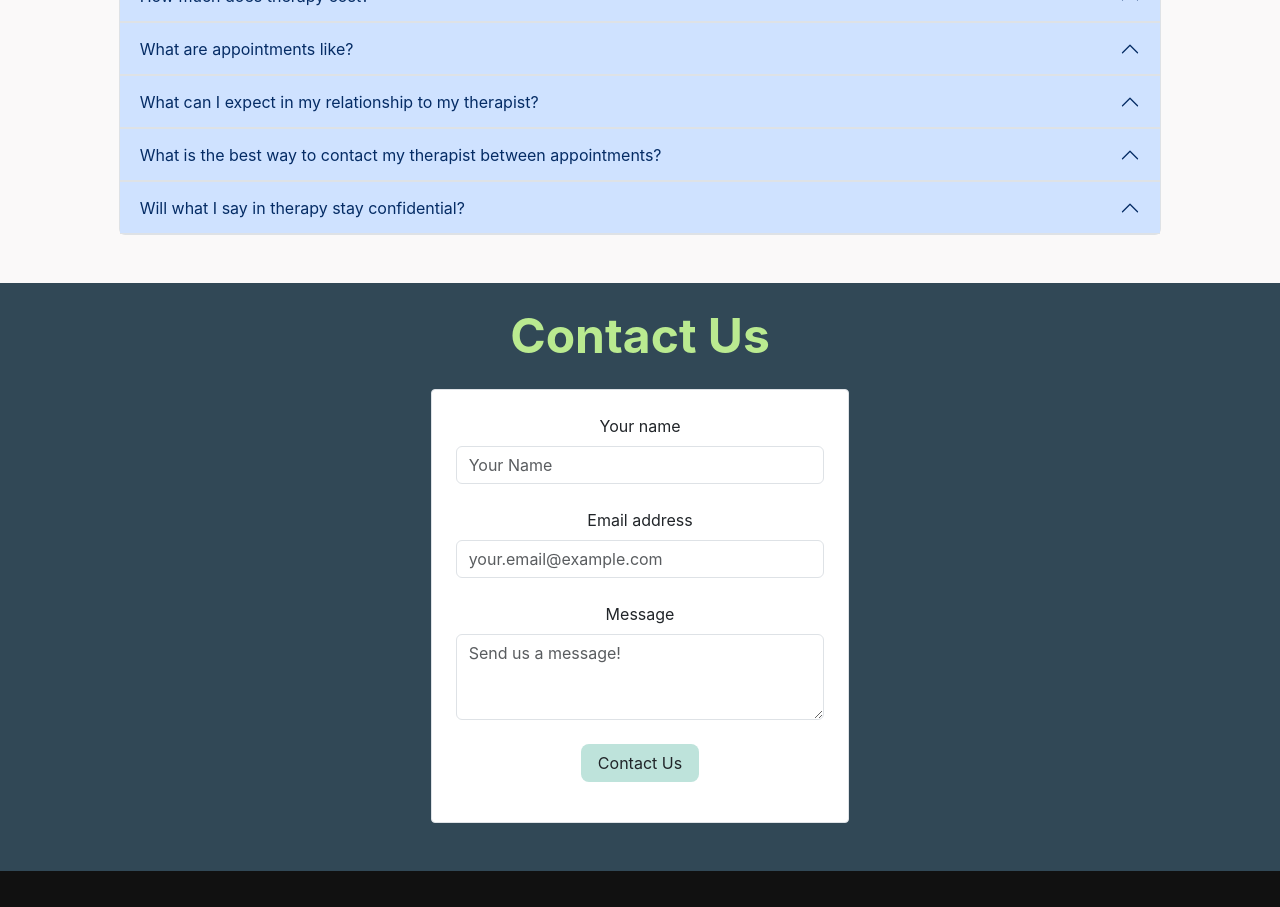
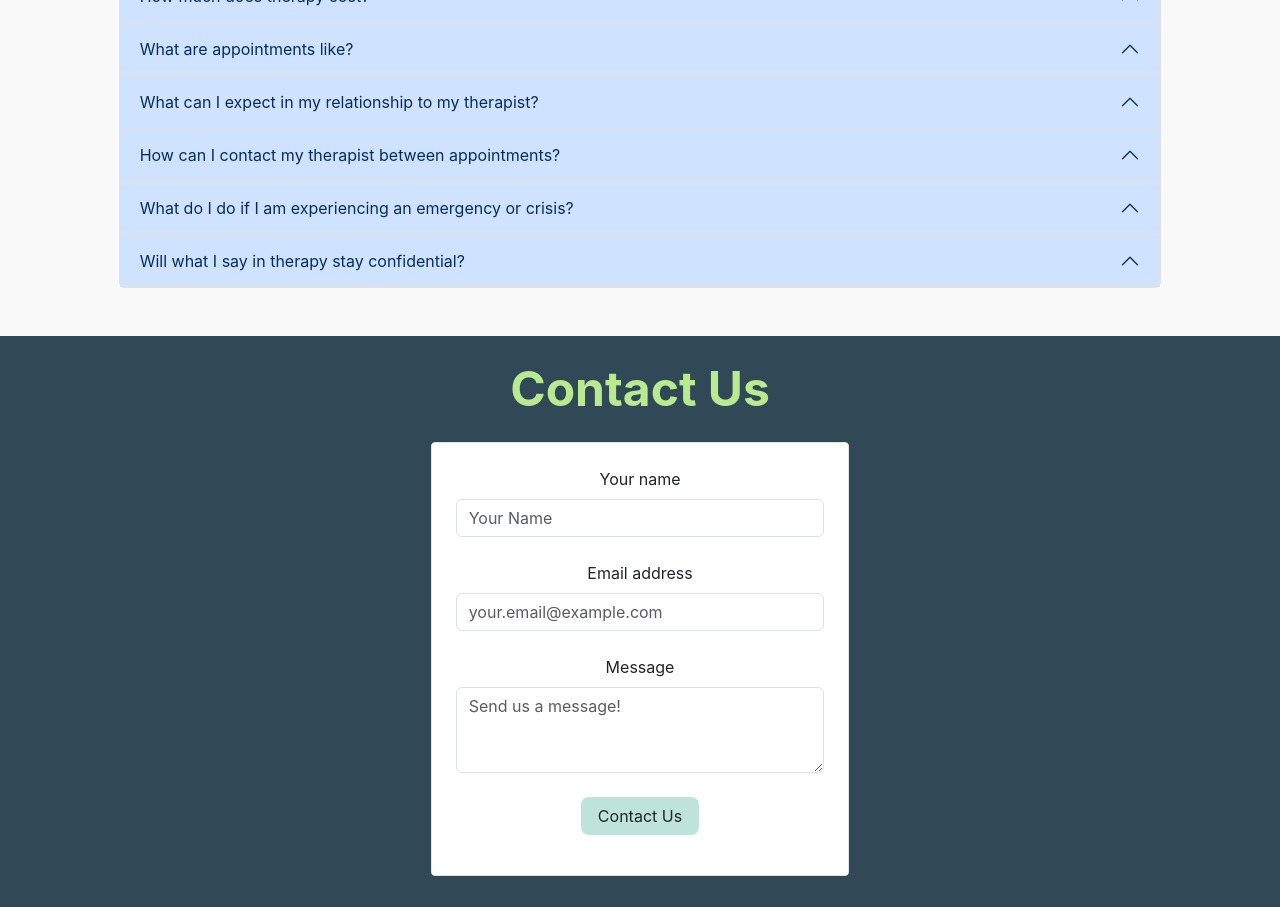
Before and after one commit to aohcc/aohcc, a React (Create React App) app: page / in a window 1280 px wide. Shown: the part 2320-3227 px from the top of the page. Built offline with nearby package versions, Linux system fonts and the light colour scheme.

Commit message:
Added 2 questions to faq section.
Added 'How can I contact my therapist between appointments' and 'What do I do if I am experiencing an emergency or crisis' to faq section.

```diff
--- a/src/components/faq.jsx
+++ b/src/components/faq.jsx
@@ -111,8 +111,31 @@ const faqs = [
   },
   {
     item: "q6",
-    question: "What is the best way to contact my therapist between appointments?",
-    answer: "Placeholder"
+    question: "How can I contact my therapist between appointments?",
+      answer: (
+        <>
+          <div className="col-10 mx-auto p-3">
+            <p>You can call your therapist at the work number your therapist provides you or you may call the main office at (843) 377-5322. Please note that our therapists at Anchors of Hope Counseling Center do not provide emergency or crisis related services. If you are experiencing an emergency or crisis, please call 911 or go to your nearest Emergency Room. If you are experiencing suicidal thoughts, feelings, and/or urges, you may also call the National Suicide Prevention Lifeline by dialing 988.
+            </p>
+            <p>Your therapist will check their voicemail during regular office hours, Monday through Friday and will attempt to return your call within 1 business day. Phone calls between you and your therapist that go beyond scheduling related matters may be charged a phone consultation fee, which is $35 per 15-minutes.
+            </p>
+            <p>You can also send your therapist a message through our secure client portal. Please note that email is not a secure medium for contacting your therapist and as such, we strongly encourage you to message your therapist through the client portal. If you do decide to email your therapist, please only do so for scheduling purposes; do not share any information through email that you want kept confidential.
+            </p>
+          </div>
+        </>
+      )
+  },
+  {
+    item: "q7",
+    question: "What do I do if I am experiencing an emergency or crisis?",
+    answer: (
+      <>
+        <div className="col-10 mx-auto p-3">
+          <p>Anchors of Hope Counseling Center does not provide emergency or crisis related services. If you are experiencing an emergency or crisis, please call 911 or go to your nearest Emergency Room. If you are experiencing suicidal thoughts, feelings, and/or urges, you may also call the National Suicide Prevention Lifeline by dialing 988.
+          </p>
+        </div>
+      </>
+    )
   },
   {
     item: "q7",
```
